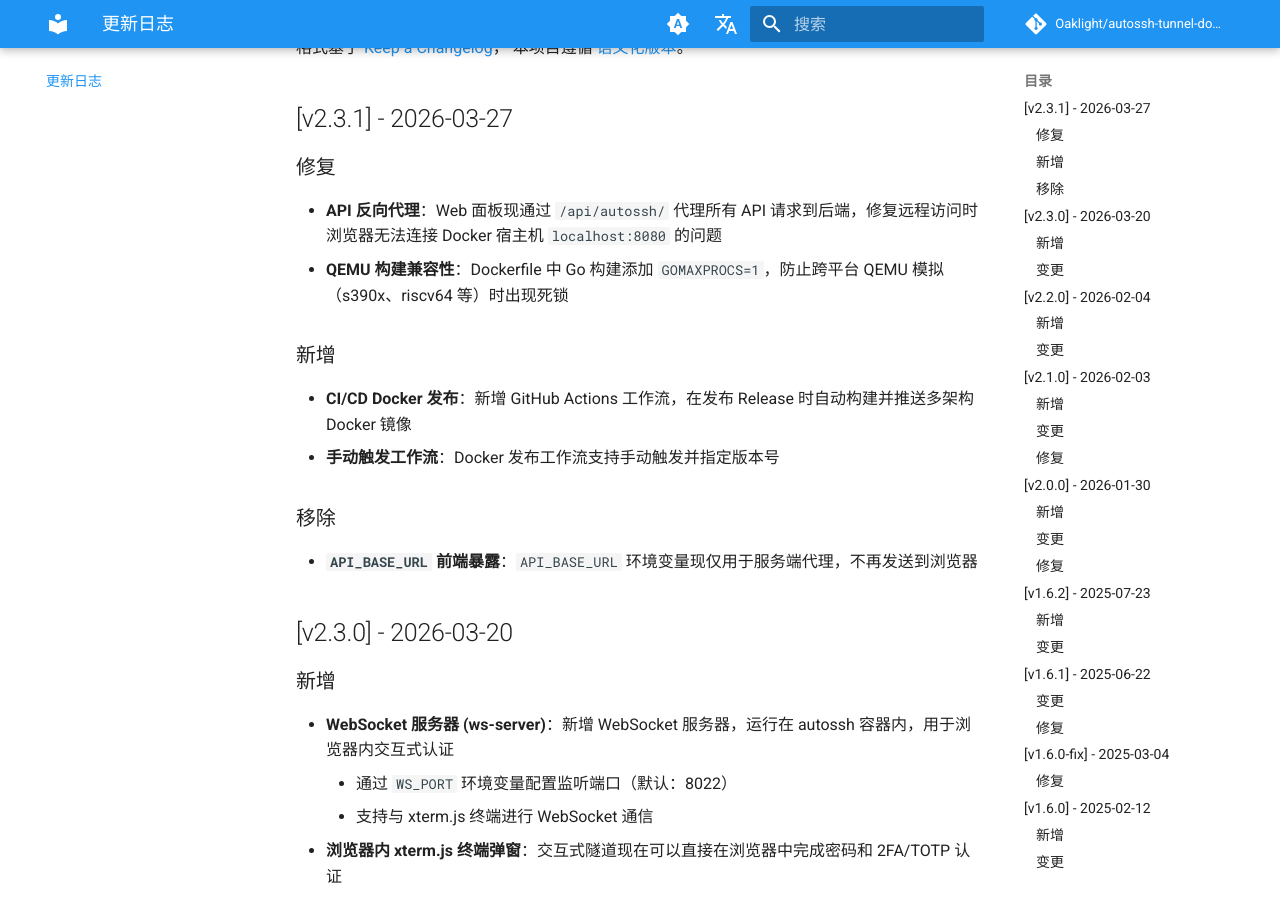
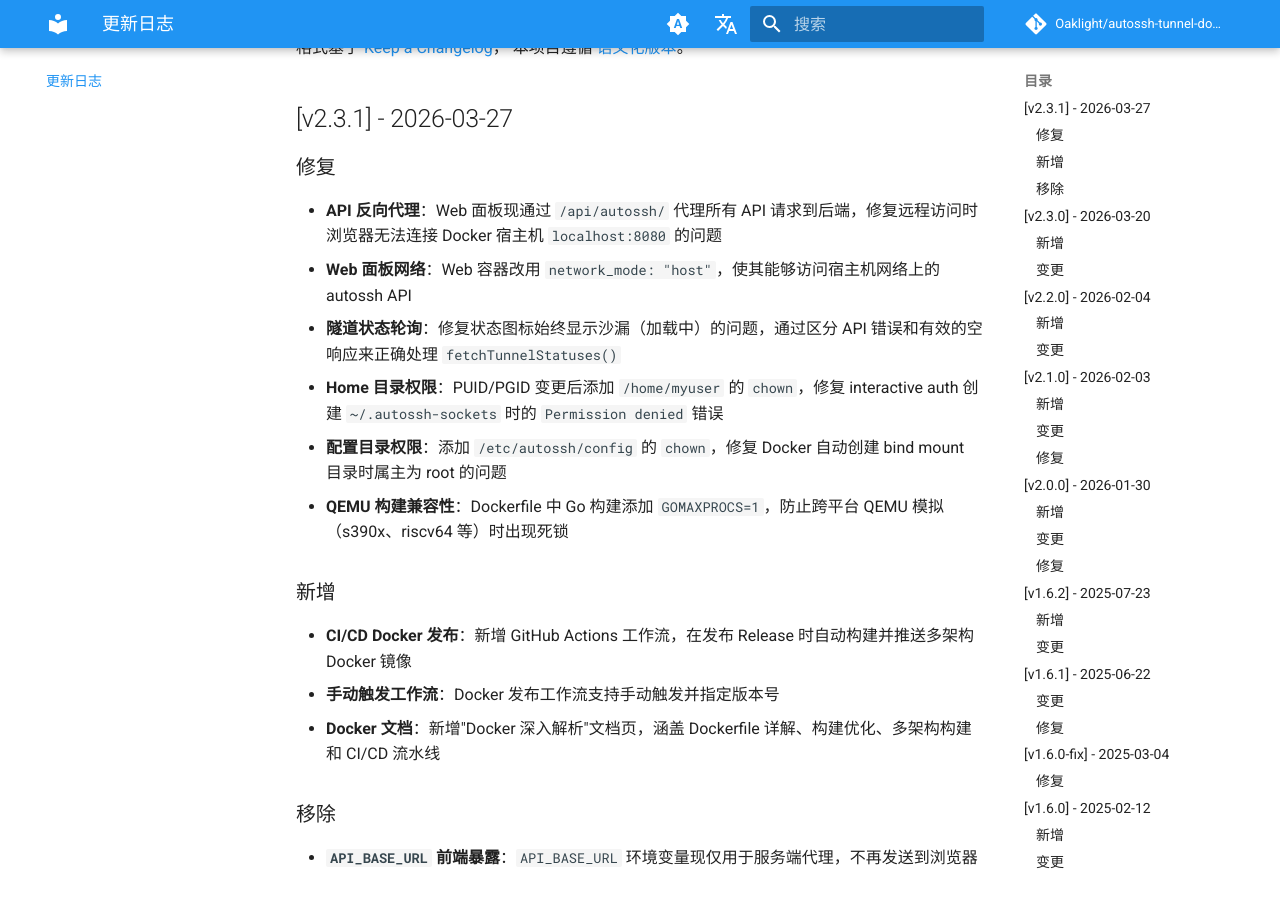
Before and after one commit to Oaklight/autossh-tunnel-dockerized, an MkDocs documentation site: the page built from docs/changelog.md, in a window 1280 px wide and 900 px high, scrolled down 234 px. Built offline with MkDocs 1.6.1 and Material for MkDocs 9.7.7, drawn with Linux system fonts in a browser that asks for light colours; comment, search, counter and statistics services are not loaded.

Commit message:
docs: update v2.3.1 changelog with new fixes
Add web panel networking, status polling, home/config directory
permissions, and Docker documentation entries.

```diff
--- a/docs/changelog.md
+++ b/docs/changelog.md
@@ -10,12 +10,17 @@
 ### 修复
 
 - **API 反向代理**：Web 面板现通过 `/api/autossh/` 代理所有 API 请求到后端，修复远程访问时浏览器无法连接 Docker 宿主机 `localhost:8080` 的问题
+- **Web 面板网络**：Web 容器改用 `network_mode: "host"`，使其能够访问宿主机网络上的 autossh API
+- **隧道状态轮询**：修复状态图标始终显示沙漏（加载中）的问题，通过区分 API 错误和有效的空响应来正确处理 `fetchTunnelStatuses()`
+- **Home 目录权限**：PUID/PGID 变更后添加 `/home/myuser` 的 `chown`，修复 interactive auth 创建 `~/.autossh-sockets` 时的 `Permission denied` 错误
+- **配置目录权限**：添加 `/etc/autossh/config` 的 `chown`，修复 Docker 自动创建 bind mount 目录时属主为 root 的问题
 - **QEMU 构建兼容性**：Dockerfile 中 Go 构建添加 `GOMAXPROCS=1`，防止跨平台 QEMU 模拟（s390x、riscv64 等）时出现死锁
 
 ### 新增
 
 - **CI/CD Docker 发布**：新增 GitHub Actions 工作流，在发布 Release 时自动构建并推送多架构 Docker 镜像
 - **手动触发工作流**：Docker 发布工作流支持手动触发并指定版本号
+- **Docker 文档**：新增"Docker 深入解析"文档页，涵盖 Dockerfile 详解、构建优化、多架构构建和 CI/CD 流水线
 
 ### 移除
 
```
